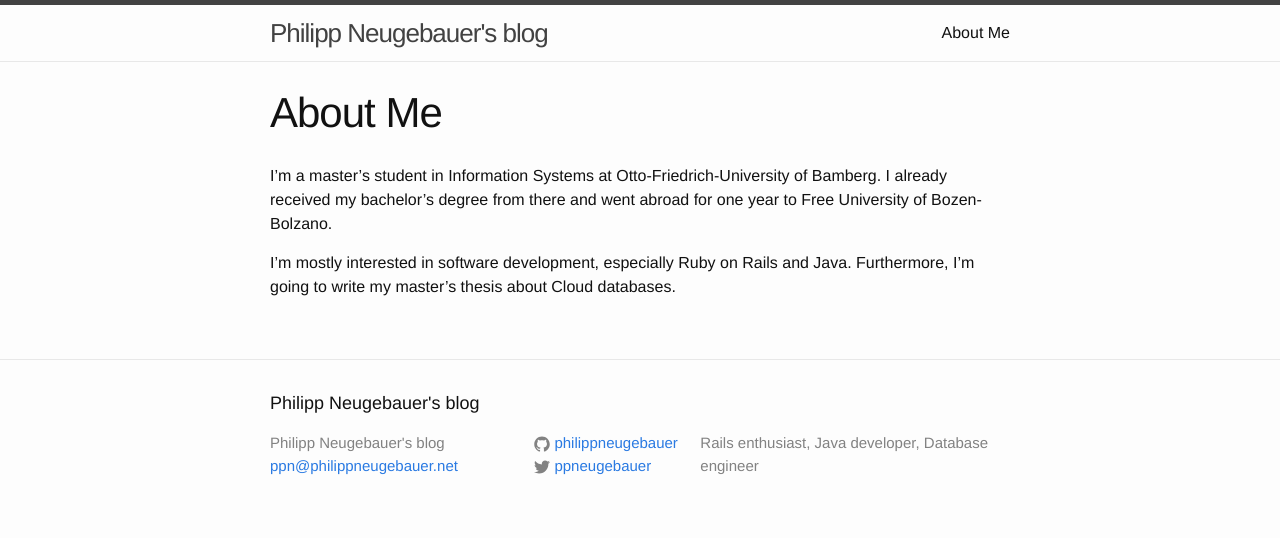
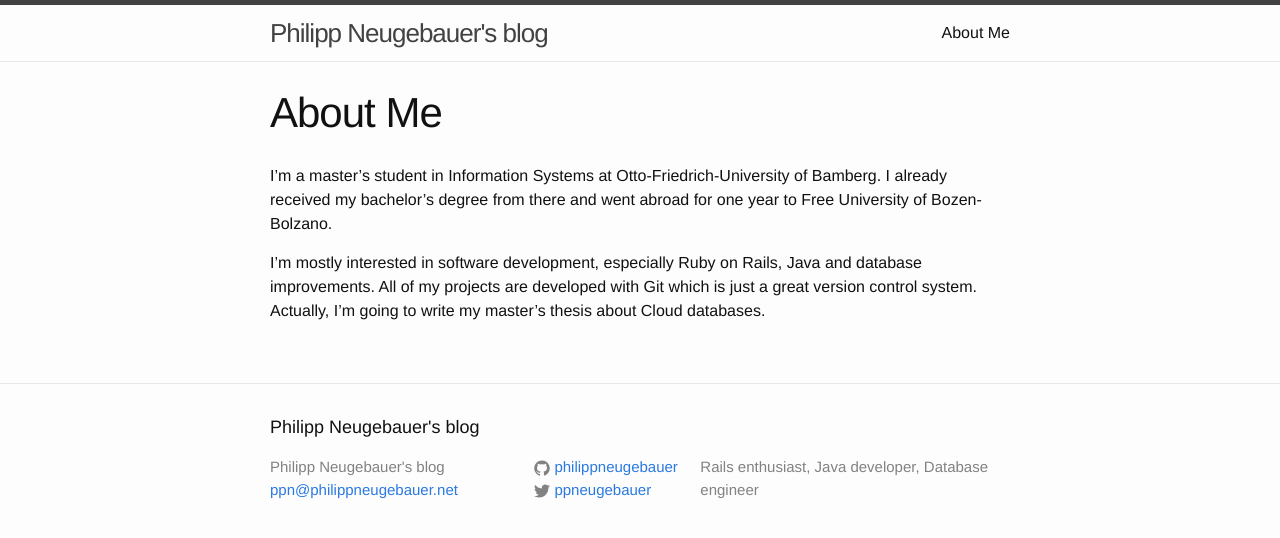
Before and after one commit to philippneugebauer/philippneugebauer.github.io, a Jekyll site: the page built from about.md, in a window 1280 px wide. Shown: the top 538 px of the page. Built offline with Jekyll 4.4.1, drawn with Linux system fonts in a browser that asks for light colours.

Commit message:
about me text improved

```diff
--- a/about.md
+++ b/about.md
@@ -7,5 +7,6 @@ permalink: /about/
 I'm a master's student in Information Systems at Otto-Friedrich-University of Bamberg.
 I already received my bachelor's degree from there and went abroad for one year to Free University of Bozen-Bolzano.
 
-I'm mostly interested in software development, especially Ruby on Rails and Java.
-Furthermore, I'm going to write my master's thesis about Cloud databases.
+I'm mostly interested in software development, especially Ruby on Rails, Java and database improvements.
+All of my projects are developed with Git which is just a great version control system.
+Actually, I'm going to write my master's thesis about Cloud databases.
```
